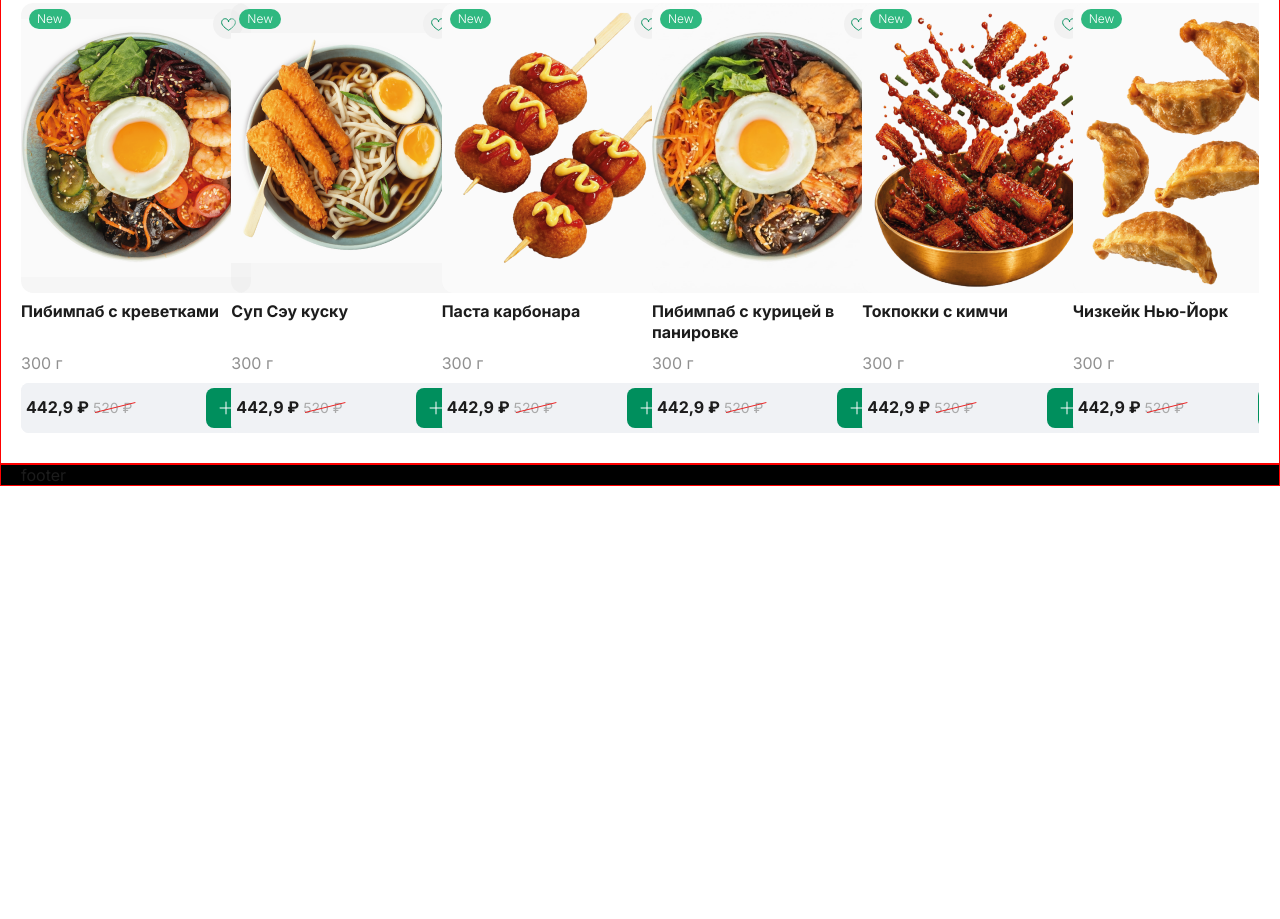
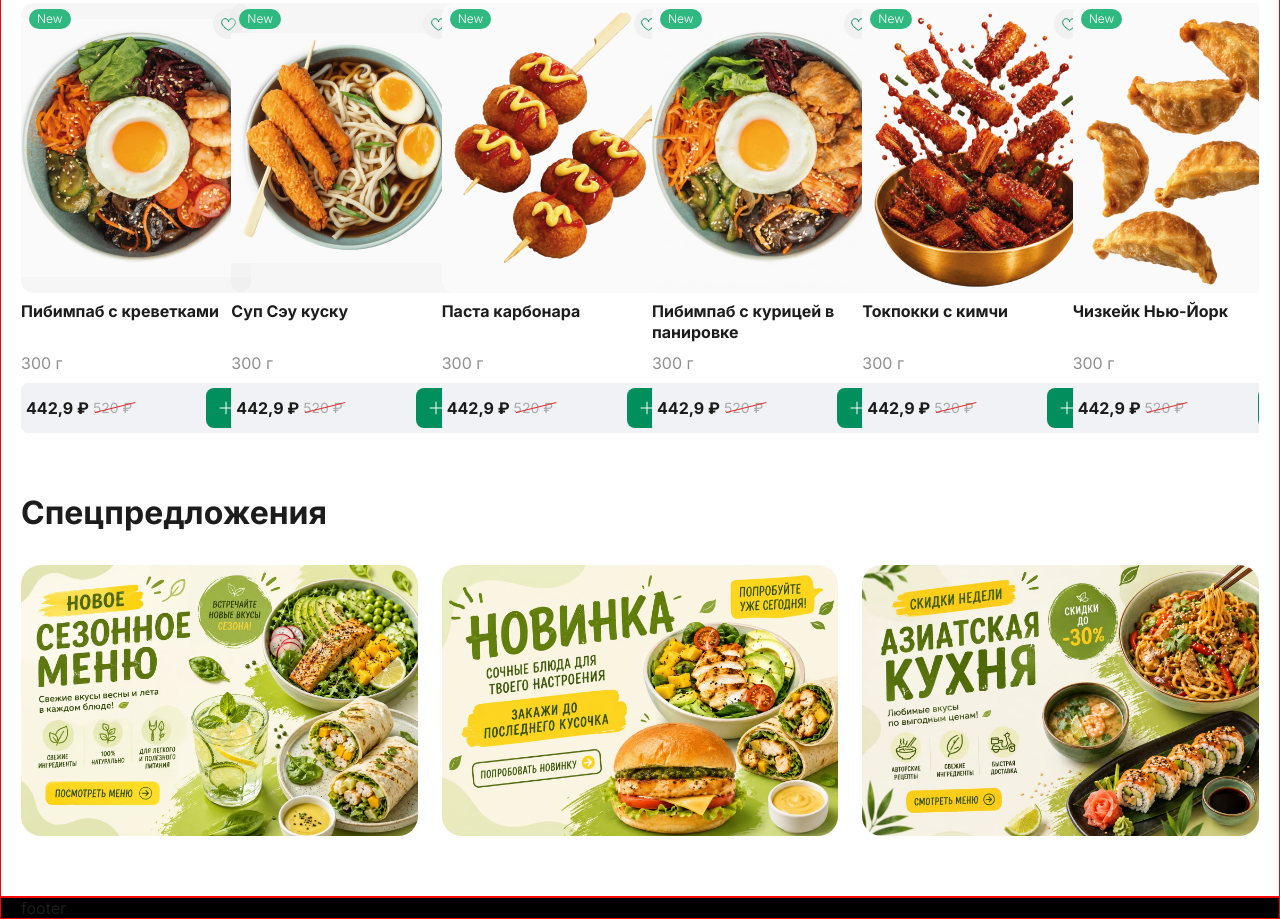
Before and after one commit to aisalkyn4160/test-bitrix, a website built with Vite: page index.html in a window 1280 px wide. Shown: the part 2002-2921 px from the top of the page. Before the commit the page ends 2488 px from the top, so only its background shows below. Built offline with nearby package versions, Linux system fonts and the light colour scheme; what maska would draw is missing.

Commit message:
create special-offers section

```diff
--- a/index.html
+++ b/index.html
@@ -1549,6 +1549,20 @@
               </div>
             </div>
           </section>
+          <section class="special-offers">
+            <h2>Спецпредложения</h2>
+            <div class="special-offers__items">
+              <a class="special-offers__item" href="#">
+                <img src="/public/images/special1.jpg" alt="">
+              </a>
+               <a class="special-offers__item" href="#">
+                <img src="/public/images/special2.jpg" alt="">
+              </a>
+               <a class="special-offers__item" href="#">
+                <img src="/public/images/special3.jpg" alt="">
+              </a>
+            </div>
+          </section>
         </div>
       </main>
 
--- a/sass/_blocks.scss
+++ b/sass/_blocks.scss
@@ -6,3 +6,4 @@
 @use "blocks/promo.scss";
 @use "blocks/popular.scss";
 @use "blocks/product-card.scss";
+@use "blocks/special-offers.scss";
--- /dev/null
+++ b/sass/blocks/special-offers.scss
@@ -0,0 +1,32 @@
+@use "../common/variables";
+
+.special-offers{
+    padding: 30px 0 60px;
+
+    &__items{
+        display: grid;
+        grid-template-columns: repeat(3, 1fr);
+        gap: 24px;
+        margin-top: 32px;
+    }
+
+    &__item{
+        width: 100%;
+        aspect-ratio: 484/330;
+        border-radius: 20px;
+        overflow: hidden;
+
+        img{
+            width: 100%;
+            height: 100%;
+            object-fit: cover;
+            transition: variables.$time;
+        }
+
+        &:hover{
+            img{
+                transform: scale(1.05);
+            }
+        }
+    }
+}
```
